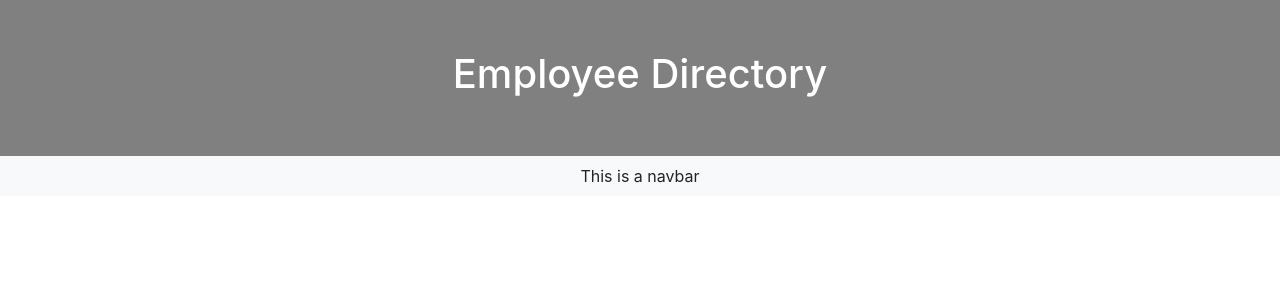
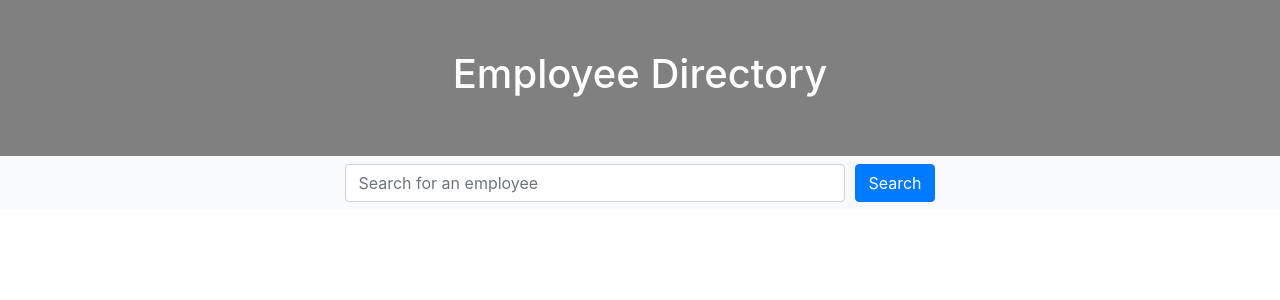
Before and after one commit to Crowe828/worker-library, a React (Create React App) app in the folder employee-directory/: page / in a window 1280 px wide. Shown: the top 300 px of the page. Built offline with nearby package versions, Linux system fonts and the light colour scheme.

Commit message:
built searchbar

```diff
--- a/employee-directory/src/Components/Nav.js
+++ b/employee-directory/src/Components/Nav.js
@@ -1,5 +1,5 @@
 import React from "react";
-// import SearchBox from "./SearchBox";
+import SearchBox from "./SearchBox";
 // import "../Styles/Nav.css";
 
 // { handleSearchChange }
@@ -7,10 +7,10 @@ function Nav() {
   return (
     <nav
       className="navbar navbar-expand navbar-light bg-light"
-      style={{ display: "inline-block", textAlign: "center", width: "100%" }}
+      style={{ display: "inline-block", width: "100%" }}
     >
       <div>
-        This is a navbar
+        <SearchBox />
         {/* <SearchBox handleSearchChange={handleSearchChange} />; */}
       </div>
     </nav>
--- a/employee-directory/src/Components/SearchBox.js
+++ b/employee-directory/src/Components/SearchBox.js
@@ -0,0 +1,36 @@
+import React from "react";
+
+function SearchBox(props) {
+  return (
+    <form className="search form-inline" style={{ display: "inline-flex" }}>
+      <div className="form-group">
+        <input
+          value={props.search}
+          onChange={props.handleInputChange}
+          name="employee"
+          list="employees"
+          type="text"
+          className="form-control"
+          placeholder="Search for an employee"
+          id="employee"
+          style={{ width: "500px" }}
+        />
+        {/* <datalist id="employees">
+          {props.employees.map((employee) => (
+            <option value={employee} key={employee} />
+          ))}
+        </datalist> */}
+        <button
+          type="submit"
+          onClick={props.handleFormSubmit}
+          className="btn btn-primary"
+          style={{ marginLeft: "10px" }}
+        >
+          Search
+        </button>
+      </div>
+    </form>
+  );
+}
+
+export default SearchBox;
```
